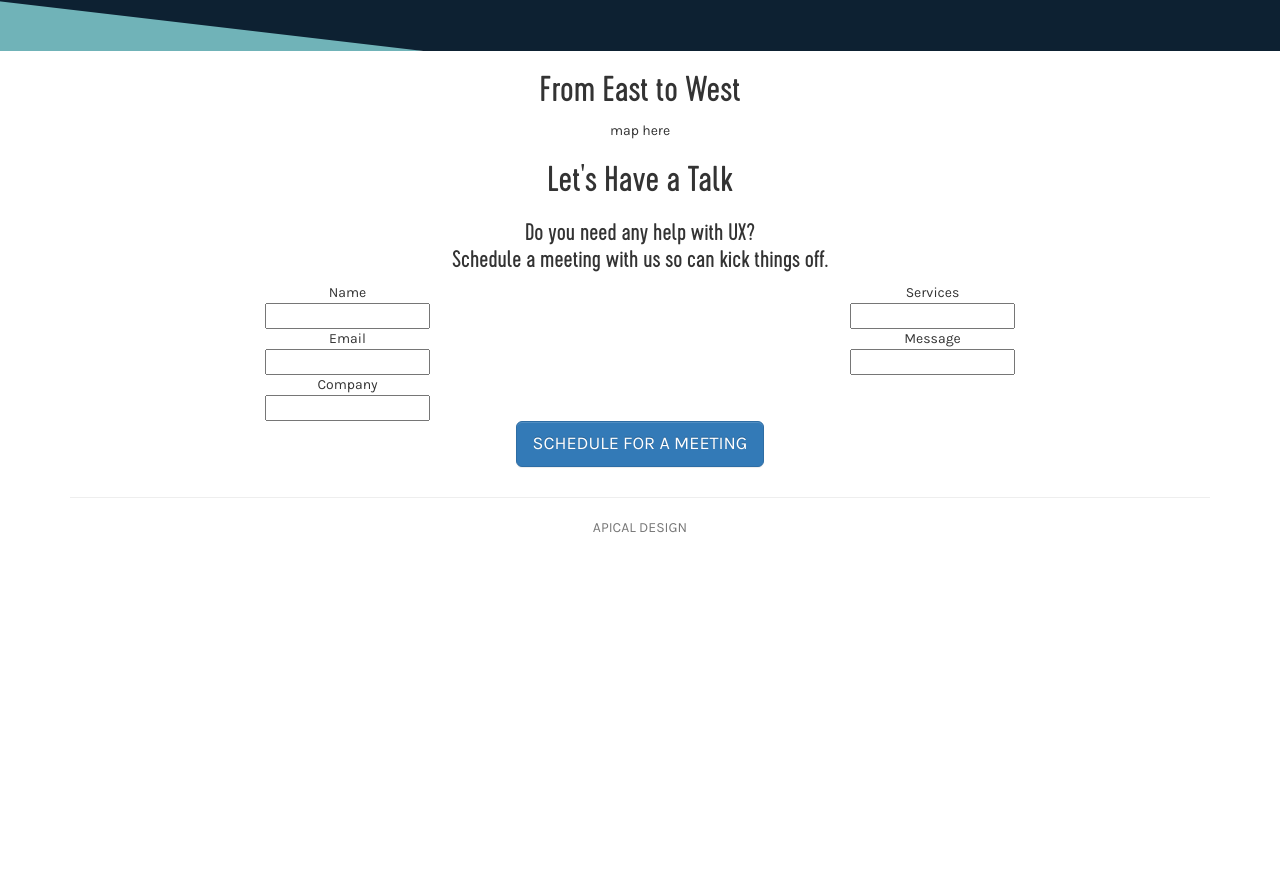
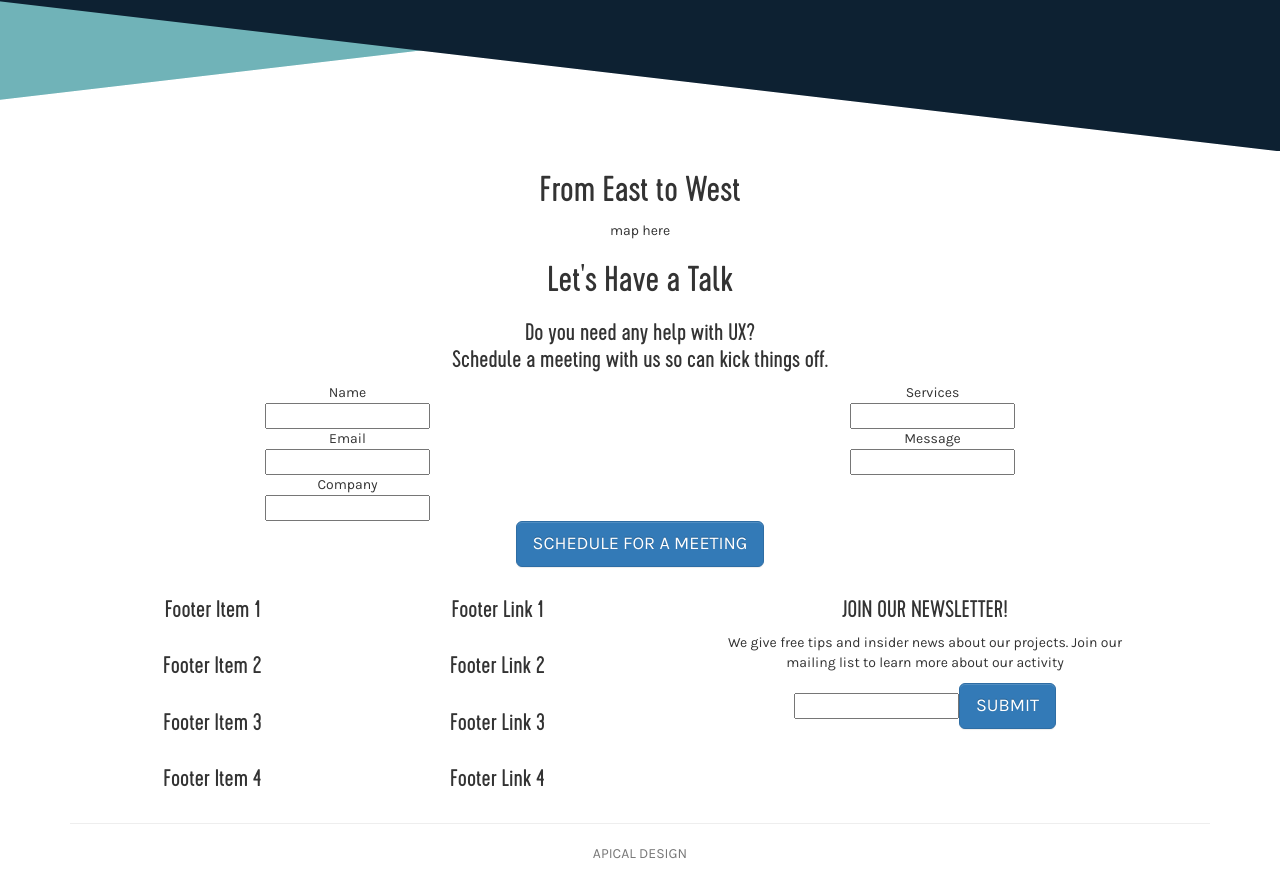
Before and after one commit to tjmonsi/apicaldesign.github.io, a plain HTML site: page site/index.html in a window 1280 px wide. Shown: the part 2450-3324 px from the top of the page. Before the commit the page ends 2998 px from the top, so only its background shows below. Drawn offline with nearby package versions, Linux system fonts and the light colour scheme.

Commit message:
added the subfooter layout

```diff
--- a/site/css/main.css
+++ b/site/css/main.css
@@ -63,7 +63,7 @@ body {
 }
 
 .values-back {
-  height: 670px;
+  height: 770px;
   width: 100%;
 }
 .values-back.one {
--- a/site/index.html
+++ b/site/index.html
@@ -181,6 +181,34 @@
     </div>
     <!-- CONTACTUS end -->
 
+    <!-- SUBFOOTER start -->
+    <div class="team container text-center ">
+        <div class="col-md-3">
+          <div class="row"><h3>Footer Item 1</h3></div>
+          <div class="row"><h3>Footer Item 2</div>
+          <div class="row"><h3>Footer Item 3</div>
+          <div class="row"><h3>Footer Item 4</div>
+        </div>
+        <div class="col-md-3">
+          <div class="row"><h3>Footer Link 1</h3></div>
+          <div class="row"><h3>Footer Link 2</h3></div>
+          <div class="row"><h3>Footer Link 3</h3></div>
+          <div class="row"><h3>Footer Link 4</h3></div>
+        </div>
+        <div class="col-md-6">
+          <div class="row">
+            <h3> JOIN OUR NEWSLETTER! </h3>
+            <p> We give free tips and insider news about our projects. Join our <br>
+              mailing list to learn more about our activity
+          </div>
+          <div class="row">
+            <input type="text"/><a class="btn btn-lg btn-primary" href="#" role="button">SUBMIT</a>
+          </div>
+        </div>
+
+
+    </div>
+    <!-- SUBFOOTER end -->
 
 
     <footer class="footer text-center">
```
